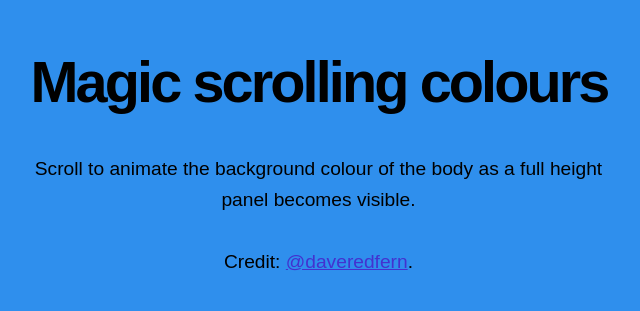
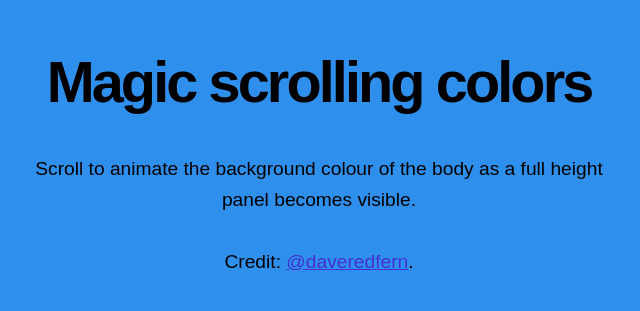
Before and after one commit to jawm17/COLORSCROLL, a plain HTML site: page index.html in a window 1280 px wide. Shown: the part 248-559 px from the top of the page, without its empty margins (321-961 px from the left). Drawn offline with nearby package versions, Linux system fonts and the light colour scheme.

Commit message:
Update index.html

```diff
--- a/index.html
+++ b/index.html
@@ -10,7 +10,7 @@
 <body>
     <div class="panel" data-color="white">
         <div>
-          <h1>Magic scrolling colours</h1>
+          <h1>Magic scrolling colors</h1>
           <p>Scroll to animate the background colour of the body as a full height panel becomes visible.</p>
           <p>Credit: <a href="https://twitter.com/daveredfern">@daveredfern</a>.</p>
       </div>
```
